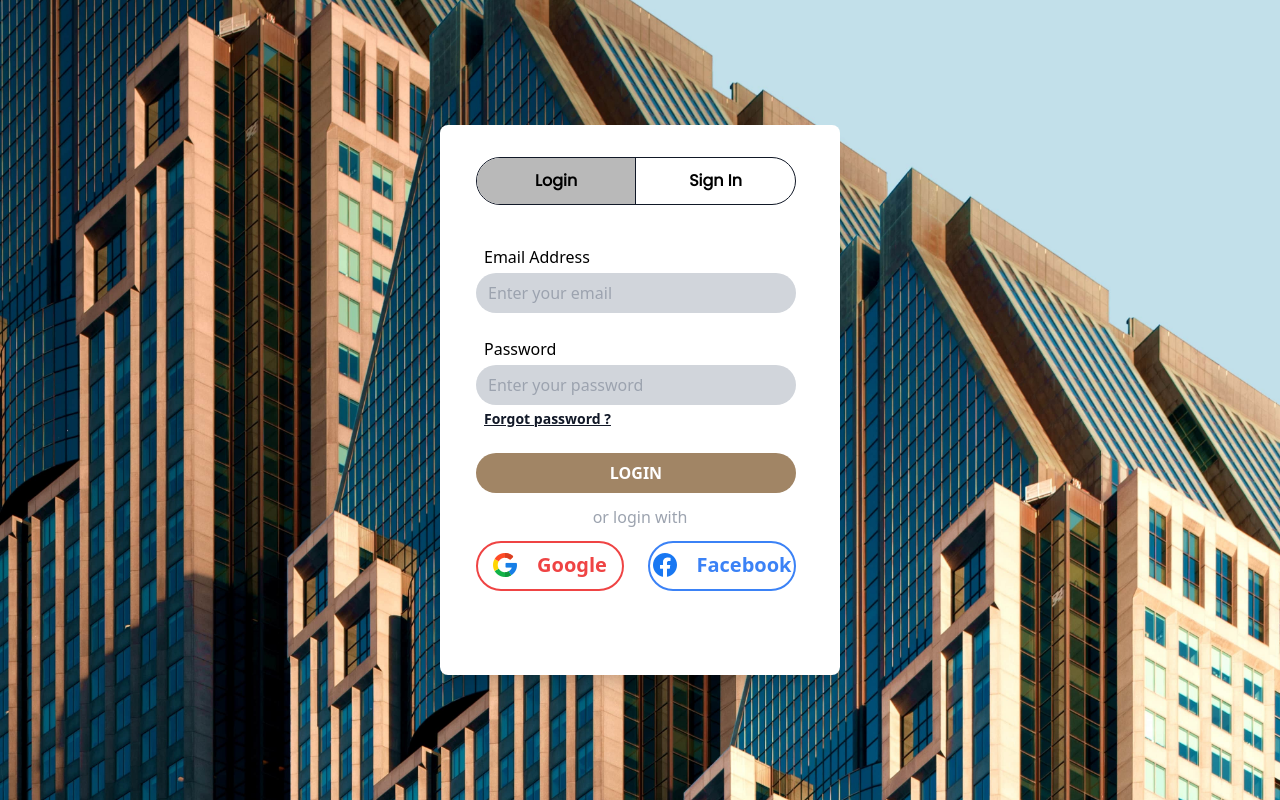
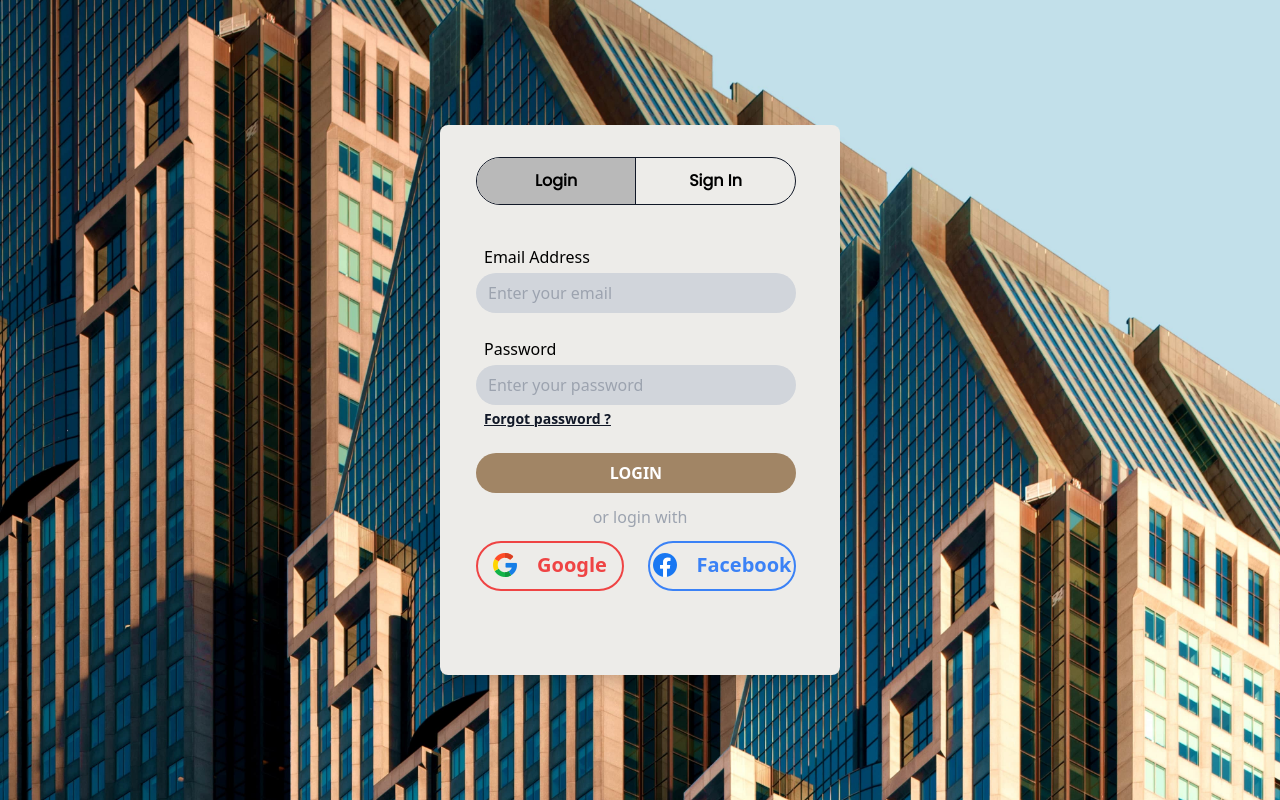
Before and after one commit to LaFavela/favela, a Next.js app: page /login in a window 1280 px wide. Built offline with nearby package versions, Linux system fonts and the light colour scheme.

Commit message:
logint regiter update

```diff
--- a/package.json
+++ b/package.json
@@ -11,9 +11,12 @@
   "dependencies": {
     "@types/react-dom": "18.0.11",
     "eslint-config-next": "13.2.4",
+    "express": "^4.18.2",
+    "mysql2": "^3.3.1",
     "next": "13.2.4",
     "react": "18.2.0",
-    "react-dom": "18.2.0"
+    "react-dom": "18.2.0",
+    "sequelize": "^6.31.1"
   },
   "devDependencies": {
     "@types/node": "18.15.11",
--- a/src/pages/login.tsx
+++ b/src/pages/login.tsx
@@ -6,7 +6,7 @@ export default function Login() {
       <div>
          <div className="flex justify-center items-center object-contain bg-cover bg-center min-h-screen text-black" style={{ backgroundImage: "url('/assets/login/bg3.jpg')" }}>
             <div className="w-2/4 min-h-full rounded-xl flex justify-center items-center">
-               <div className="w-[400px] h-[550px] bg-white  rounded-lg shadow-xl flex flex-col">
+               <div className="w-[400px] h-[550px] bg-nila  rounded-lg shadow-xl flex flex-col">
                   <div className="h-12 border-[1px] border-gray-900 w-80 rounded-full mt-8 ml-9 flex" >
                      <Link className="w-full h-full rounded-l-full border-r-[1px] border-gray-900 font-poppins font-bold bg-grayhov flex justify-center items-center" href = "./login">Login</Link>
                      <Link className="w-full h-full rounded-r-full font-poppins font-bold flex justify-center items-center" href="./register">Sign In</Link>
--- a/src/pages/register.tsx
+++ b/src/pages/register.tsx
@@ -6,7 +6,7 @@ export default function Register() {
       <div>
          <div className="flex justify-center items-center object-contain bg-cover bg-center min-h-screen text-black" style={{ backgroundImage: "url('/assets/login/bg3.jpg')" }}>
             <div className="w-2/4 min-h-full rounded-xl flex justify-center items-center">
-               <div className="w-[400px] h-[550px] bg-white  rounded-lg shadow-xl flex flex-col ">
+               <div className="w-[400px] h-[550px] bg-nila  rounded-lg shadow-xl flex flex-col ">
                   <div className="h-12 border-[1px] border-gray-900 w-80 rounded-full mt-8 ml-9 flex" >
                      <Link className="w-full h-full rounded-l-full border-r-[1px] border-gray-900 font-poppins font-bold flex justify-center items-center" href="./login">Login</Link>
                      <Link className="w-full h-full rounded-r-full font-poppins font-bold flex justify-center items-center bg-grayhov" href="./register">Sign In</Link>
--- a/tailwind.config.js
+++ b/tailwind.config.js
@@ -8,7 +8,9 @@ module.exports = {
       },
       colors: {
         'gold': '#A18565',
-        'grayhov': '#B9B9B9'
+        'grayhov': '#B9B9B9',
+        'nila' : '#EDECE9'
+
       }
     },
   },
```
Also changed, not shown: 1 other file (tests, documents, lock files or other folders).
